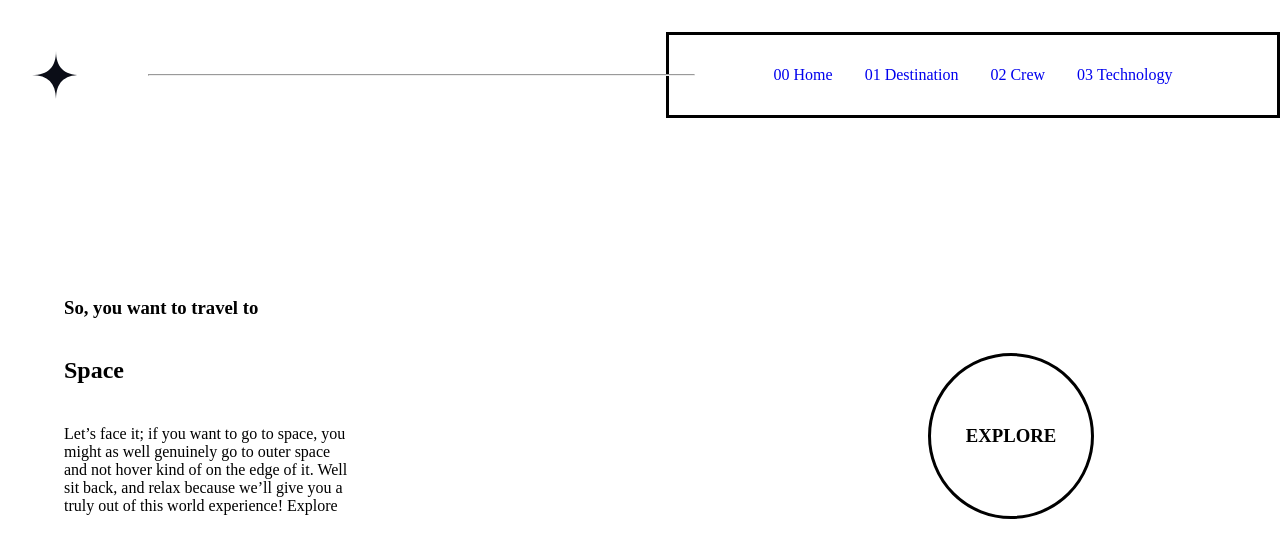
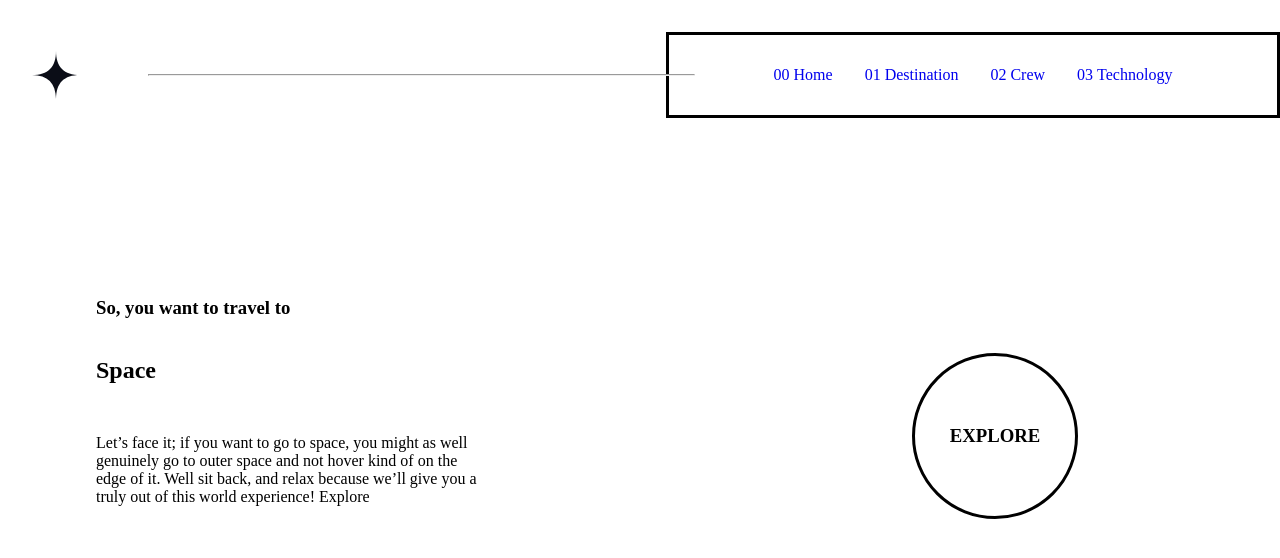
Before and after one commit to roc2246/space-exlopration_fem, a SvelteKit app: page / in a window 1280 px wide. Shown: the top 558 px of the page. Built offline with nearby package versions, Linux system fonts and the light colour scheme.

Commit message:
Fixed up home layout

```diff
--- a/src/routes/+page.svelte
+++ b/src/routes/+page.svelte
@@ -24,8 +24,8 @@
 	.home-content {
 		display: grid;
 		grid-template-columns: max(15rem, 25%) max(2rem, 50%) 1fr;
-		margin-left: 2rem;
-		margin-right: 2rem;
+		margin-left: 4rem;
+		margin-right: 4rem;
 		margin-top: 10rem;
 		&__secondary-heading {
 			grid-row: 1;
@@ -37,6 +37,7 @@
 		&__main-text {
 			grid-row-start: 3;
 			grid-row-end: 4;
+			width: 24rem;
 		}
 		&__explore {
 			grid-column-start: 3;
```
